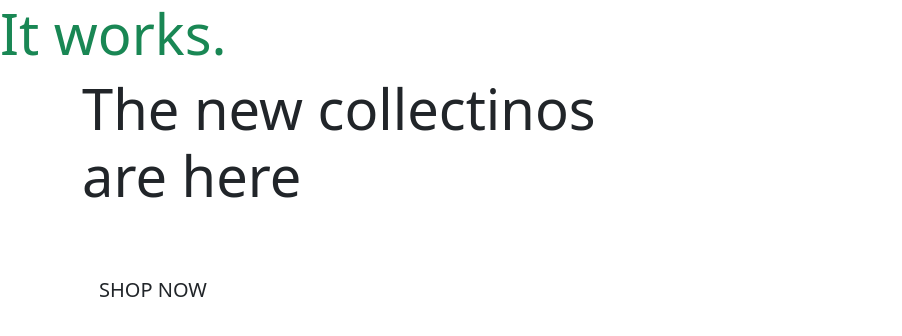
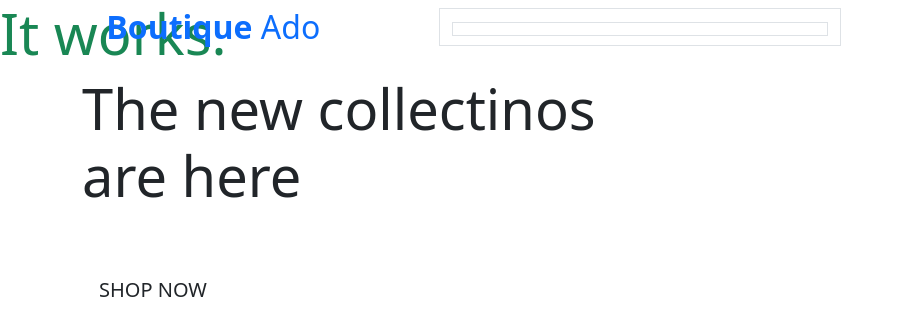
Before and after one commit to WorkingEdge/jc_bout_ado_1, a Django app: page / in a window 1280 px wide. Shown: the top 336 px of the page, without its empty margins (0-902 px from the left). Run offline with Django 3.2, Linux system fonts and the light colour scheme.

Commit message:
Add header content

```diff
--- a/templates/base.html
+++ b/templates/base.html
@@ -29,7 +29,40 @@
     <title>Boutique Ado {% block extra_title%}{% endblock %}</title>
   </head>
   <body>
-  <header class="container-fluid fixed-top"></header>
+  <header class="container-fluid fixed-top">
+<div class="row">
+  <div class="col-12 col-lg-4 my-auto py-1 py-lg-0 text-center text-lg-left">
+    <a href="{% url 'home' %}" class="nav-link main-logo-link">
+      <h2 class="logo-font text-black my-0"><strong>Boutique</strong> Ado</h2></a>
+  </div>
+
+  <div class="col-12 col-lg-4 my-auto py-1 py-lg-0">
+<form action="" method="GET">
+  <div class="input-group w-100">
+    <div class="form-control border border-black rounded-0" type="text" name="q" placeholder="Search our site">
+      <div class="input-group-append">
+        <button class="form-control btn btn-black border border-black rounded-0" type="submit">
+          <span class="icon"><i class="fas fa-search"></i>
+          </span>
+        </button>
+      </div>
+    </div>
+  </div>
+</form>
+  </div>
+
+
+
+  <div class="col-12 col-lg-4 my-auto py-1 py-lg-0">
+    <ul class="list-inline list-unstyled text-center text-lg-right my-0">
+      <li class="list-inline-item dropdown"></li>
+      <li class="list-inline-item"></li>
+    </ul>
+
+  </div>
+</div>
+
+  </header>
     {% if messages %}
   <div class="message-container"></div>
     {% endif %}
```
